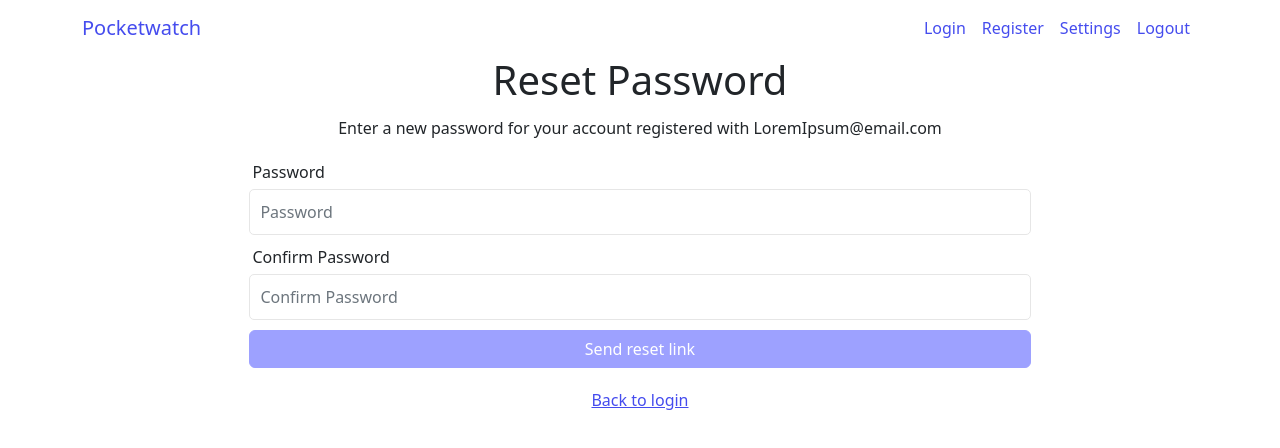
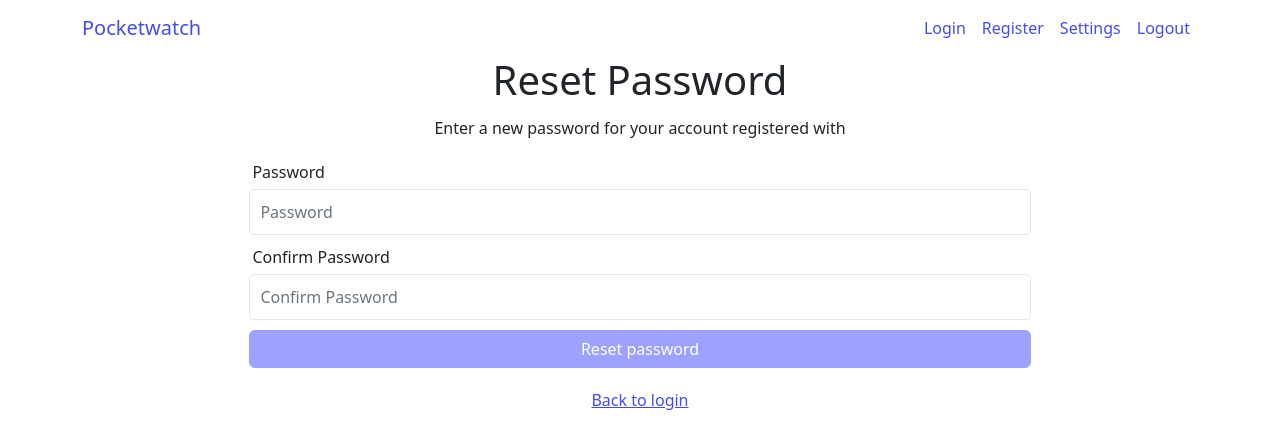
Before and after one commit to constellationz/pocketwatch, a React (Create React App) app in the folder frontend/: page /resetpassword in a window 1280 px wide. Shown: the top 448 px of the page. Built offline with nearby package versions, Linux system fonts and the light colour scheme; no server answers.

Commit message:
Connect resetPassword endpoint

```diff
--- a/frontend/src/pages/ResetPassword.js
+++ b/frontend/src/pages/ResetPassword.js
@@ -1,20 +1,83 @@
+import { useEffect, useState } from "react";
+import { Link, useLocation } from "react-router-dom";
 import Button from "react-bootstrap/Button";
-import { Link } from "react-router-dom";
 
 const ResetPassword = () => {
+  const [email, setEmail] = useState("");
+  const [password, setPassword] = useState("");
+  const [repeatPassword, setRepeatPassword] = useState("");
+  const [message, setMessage] = useState("");
+  const [errorMessage, setErrorMessage] = useState("");
+
+  const location = useLocation();
+  const searchParams = new URLSearchParams(location.search);
+  const token = searchParams.get("token");
+
+  // Get email address
+  useEffect(() => {
+    fetch("/api/users/me", {
+      method: 'GET',
+      headers: {
+        'Authorization': `Bearer ${token}`,
+        'Content-Type': 'application/json',
+        Accept: 'application/json',
+        'Access-Control-Allow-Origin': '*',
+      },
+    })
+    .then(res => res.json())
+    .then(data => {
+      setEmail(data.email);
+    })
+    .catch(err => {
+      console.log(err);
+    });
+  }, []);
+
+  const resetPassword = () => {
+    fetch("/api/users/resetPassword", {
+      method: "POST",
+      headers: {
+        'Authorization': `Bearer ${token}`,
+        'Content-Type': 'application/json',
+        Accept: 'application/json',
+        'Access-Control-Allow-Origin': '*',
+      },
+      body: JSON.stringify({
+        token,
+        newPassword: password
+      }),
+    })
+    .then(res => {
+      if(!res.ok) {
+        return res.text().then(text => {throw new Error(text)});
+      }
+      return res;
+    })
+    .then(() => {
+      setMessage("Password changed");
+      setErrorMessage("")
+    })
+    .catch(error => {
+      setMessage("");
+      setErrorMessage(JSON.parse(error.message).message);
+    });
+  };
+
   return (
     <div className="form">
       <h1>Reset Password</h1>
-      <p>Enter a new password for your account registered with LoremIpsum@email.com</p>
+      <p>Enter a new password for your account registered with {email}</p>
 
       <div className="form-group">
-        <label for="password">Password</label>
-        <input className="form-control" id="password" type="password" placeholder="Password"></input>
-        <label for="password2">Confirm Password</label>
-        <input className="form-control" id="password2" type="password" placeholder="Confirm Password"></input>
+        <label htmlFor="password">Password</label>
+        <input className="form-control" id="password" type="password" placeholder="Password" onChange={e => setPassword(e.target.value)}></input>
+        <label htmlFor="password2">Confirm Password</label>
+        <input className="form-control" id="password2" type="password" placeholder="Confirm Password" onChange={e => setRepeatPassword(e.target.value)}></input>
       </div>
-      <Button className="btn-block form-button" id="pocketwatch">
-        Send reset link
+      {message && <div className="text-success mb-2">{message}</div>}
+      {errorMessage && <div className="form-error mb-2">{errorMessage}</div>}
+      <Button onClick={resetPassword} className="btn-block form-button" id="pocketwatch">
+        Reset password
       </Button>
       <div className="form-group">
         <Link to="/login">Back to login</Link>
```
